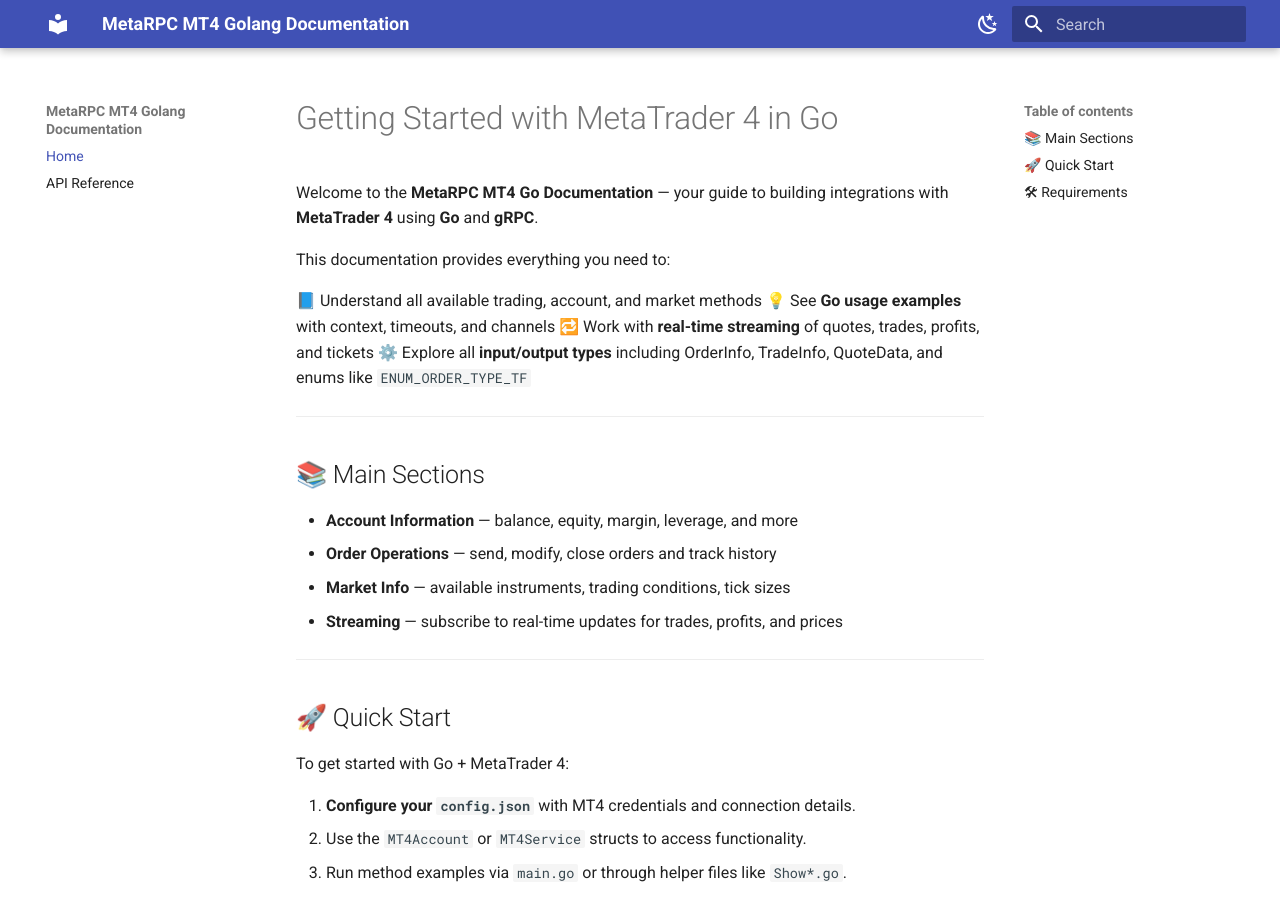
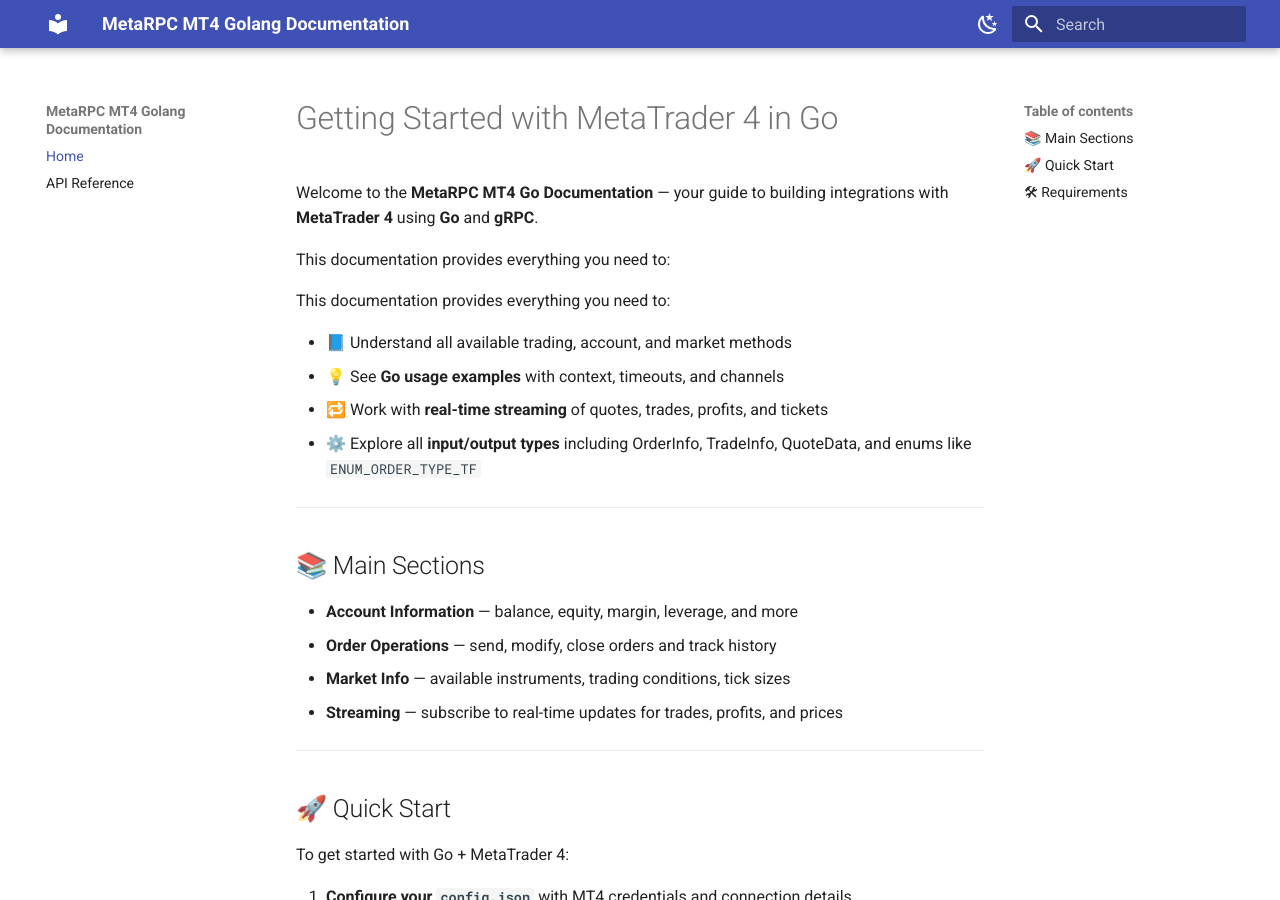
Before and after one commit to MetaRPC/GoMT4, an MkDocs documentation site: the page built from docs/index.md, in a window 1280 px wide and 900 px high. Built offline with MkDocs 1.6.1 and Material for MkDocs 9.7.7, drawn with Linux system fonts in a browser that asks for light colours.

Commit message:
Update index.md

```diff
--- a/docs/index.md
+++ b/docs/index.md
@@ -4,10 +4,12 @@
 
 This documentation provides everything you need to:
 
-📘 Understand all available trading, account, and market methods
-💡 See **Go usage examples** with context, timeouts, and channels
-🔁 Work with **real-time streaming** of quotes, trades, profits, and tickets
-⚙️ Explore all **input/output types** including OrderInfo, TradeInfo, QuoteData, and enums like `ENUM_ORDER_TYPE_TF`
+This documentation provides everything you need to:
+
+- 📘 Understand all available trading, account, and market methods
+- 💡 See **Go usage examples** with context, timeouts, and channels
+- 🔁 Work with **real-time streaming** of quotes, trades, profits, and tickets
+- ⚙️ Explore all **input/output types** including OrderInfo, TradeInfo, QuoteData, and enums like `ENUM_ORDER_TYPE_TF`
 
 ---
 
```
